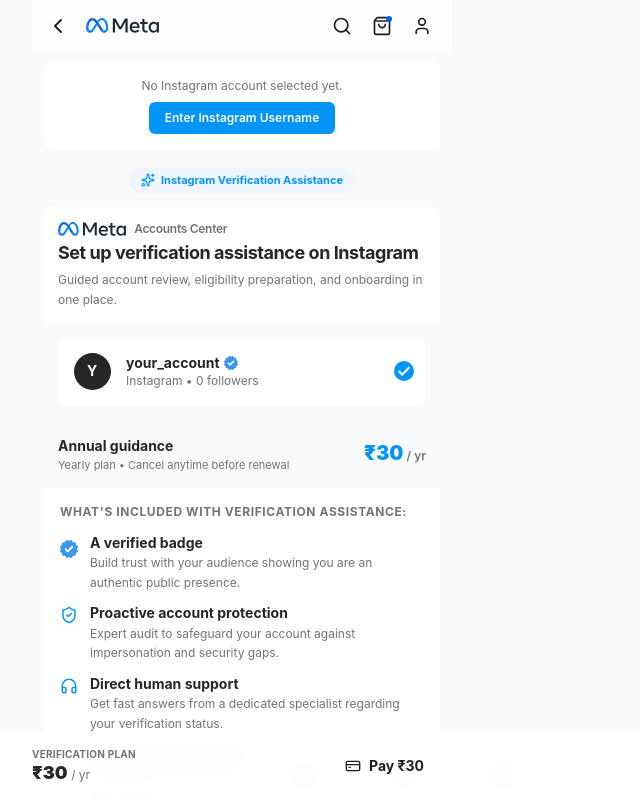
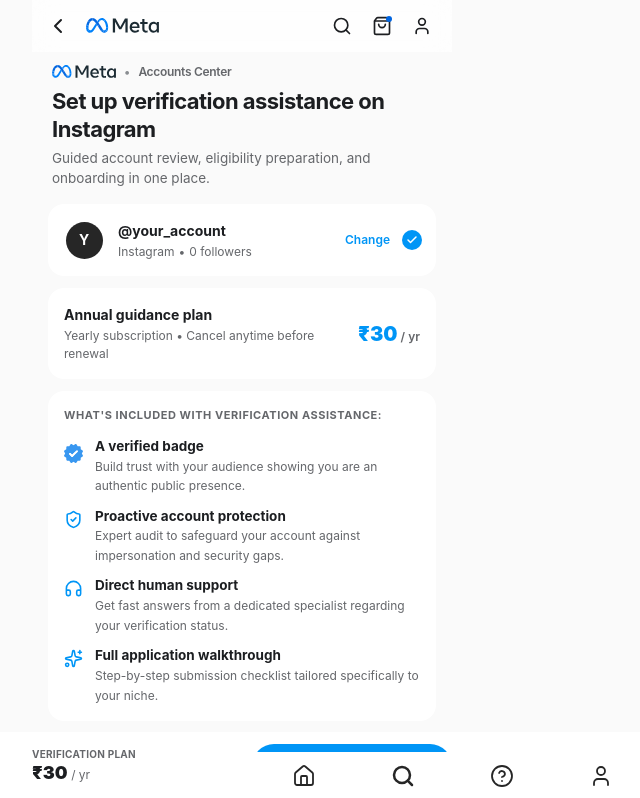
Before and after one commit to keshav1919/badge, a React (Vite) app: page /plans in a window 1280 px wide. Shown: the top 798 px of the page, without its empty margins (398-1038 px from the left). Built offline with nearby package versions, Linux system fonts and the light colour scheme.

Commit message:
fix(plans): redesign Meta Accounts Center header, fix spacing and hierarchy, and eliminate duplicate profile cards

```diff
--- a/src/components/PlanCard.jsx
+++ b/src/components/PlanCard.jsx
@@ -1,6 +1,7 @@
-import React, { useState, useEffect } from 'react';
+import React, { useState } from 'react';
 import { useNavigate } from 'react-router-dom';
 import {
+  Check,
   ShieldCheck,
   Headphones,
   Sparkles,
@@ -14,7 +15,7 @@
 import { useUser } from '../context/UserContext';
 import paymentService from '../services/paymentService';
 
-export const PlanCard = () => {
+export const PlanCard = ({ onOpenUsernameModal }) => {
   const navigate = useNavigate();
   const { currentUser } = useUser();
   const [isProcessing, setIsProcessing] = useState(false);
@@ -82,29 +83,28 @@
 
   return (
     <>
-      <div className="w-full max-w-[420px] mx-auto bg-white rounded-lg border border-[#DBDBDB] overflow-hidden">
-        {/* Meta Accounts Center Header Banner */}
-        <div className="p-3.5 border-b border-[#EFEFEF] space-y-1">
-          <div className="flex items-center gap-2 mb-1">
-            <MetaLogo size={18} />
-            <span className="text-xs font-semibold text-[#737373] tracking-tight">
+      {/* Top Meta Accounts Center Page Header (Spacious, authentic Meta styling) */}
+      <div className="text-left mb-4 px-1">
+        <div className="flex items-center gap-2 mb-2">
+          <MetaLogo height={14} />
+          <span className="text-[#8A8D91] text-xs leading-none">•</span>
+          <span className="text-xs font-semibold text-[#65676B] tracking-tight">
             Accounts Center
           </span>
         </div>
-          <h2 className="text-lg font-bold text-[#262626] tracking-tight leading-snug">
+        <h1 className="text-[22px] font-bold text-[#1C1E21] tracking-tight leading-[1.25] mb-1.5">
           Set up verification assistance on Instagram
-          </h2>
-          <p className="text-xs text-[#737373] leading-relaxed">
+        </h1>
+        <p className="text-[13.5px] text-[#65676B] leading-[1.45]">
           Guided account review, eligibility preparation, and onboarding in one place.
         </p>
       </div>
 
-        {/* Profile Selector Tile (Exact Meta style) */}
-        <div className="p-3.5 bg-[#FAFAFA] border-b border-[#EFEFEF]">
-          <div className="bg-white rounded-lg border border-[#DBDBDB] p-3 flex items-center justify-between">
+      {/* Selected Account Profile Card (Native Instagram card) */}
+      <div className="bg-white rounded-2xl border border-black/[0.08] p-3.5 mb-3 flex items-center justify-between text-left">
         <div className="flex items-center gap-3 min-w-0">
           <div className="w-11 h-11 rounded-full p-[2px] ig-story-gradient shrink-0">
-                <div className="w-full h-full rounded-full bg-white p-[1.5px]">
+            <div className="w-full h-full rounded-full bg-white p-[1.5px] overflow-hidden">
               {avatarSrc ? (
                 <img
                   src={avatarSrc}
@@ -114,48 +114,66 @@
                 />
               ) : (
                 <div className="w-full h-full rounded-full bg-[#262626] text-white flex items-center justify-center text-sm font-bold">
-                      {displayUser.username.charAt(0).toUpperCase()}
+                  {(displayUser.username || 'U').charAt(0).toUpperCase()}
                 </div>
               )}
             </div>
           </div>
           <div className="min-w-0">
-                <div className="flex items-center gap-1 font-bold text-sm text-[#262626] truncate">
-                  <span className="truncate">{displayUser.username}</span>
-                  <VerifiedBadge size={14} className="shrink-0" />
+            <div className="font-bold text-[14px] text-[#1C1E21] truncate">
+              @{displayUser.username}
             </div>
-                <div className="text-xs text-[#737373] truncate">
-                  Instagram • {displayUser.followers || '0'} followers
+            <div className="text-[12px] text-[#65676B] truncate flex items-center gap-1 mt-0.5">
+              <span>Instagram</span>
+              <span>•</span>
+              <span>{displayUser.followers || '0'} followers</span>
+              {displayUser.isPrivate !== undefined && (
+                <>
+                  <span>•</span>
+                  <span>{displayUser.isPrivate ? 'Private' : 'Public'}</span>
+                </>
+              )}
             </div>
           </div>
         </div>
 
-            {/* Selected Radio Indicator */}
-            <div className="w-5 h-5 rounded-full bg-[#0095F6] flex items-center justify-center text-white shrink-0 ml-2">
-              <svg className="w-3 h-3 fill-current stroke-current" viewBox="0 0 20 20">
-                <path d="M0 11l2-2 5 5L18 3l2 2L7 18z" />
-              </svg>
+        <div className="flex items-center gap-2 shrink-0 ml-2">
+          {onOpenUsernameModal && (
+            <button
+              type="button"
+              onClick={onOpenUsernameModal}
+              className="text-xs font-semibold text-[#0095F6] hover:text-[#1877F2] transition-colors px-1 py-0.5 cursor-pointer"
+            >
+              Change
+            </button>
+          )}
+          <div className="w-5 h-5 rounded-full bg-[#0095F6] flex items-center justify-center text-white shrink-0">
+            <Check className="w-3 h-3 stroke-[3]" />
           </div>
         </div>
       </div>
 
-        {/* Pricing Summary (No button in page) */}
-        <div className="p-3.5 bg-[#F8FAFC] border-b border-[#EFEFEF] flex items-center justify-between">
+      {/* Pricing Summary Card */}
+      <div className="bg-white rounded-2xl border border-black/[0.08] p-4 mb-3 flex items-center justify-between text-left">
         <div>
-            <span className="text-sm font-bold text-[#262626]">Annual guidance</span>
-            <p className="text-[11px] text-[#737373]">Yearly plan • Cancel anytime before renewal</p>
+          <span className="text-[14px] font-bold text-[#1C1E21] block">
+            Annual guidance plan
+          </span>
+          <p className="text-[12px] text-[#65676B] mt-0.5">
+            Yearly subscription • Cancel anytime before renewal
+          </p>
         </div>
-          <div className="text-right">
+        <div className="text-right shrink-0 ml-3">
           <span className="text-xl font-black text-[#0095F6]">
             {formatCurrency(PAYMENT_CONFIG.amount)}
           </span>
-            <span className="text-xs font-semibold text-[#737373]"> / yr</span>
+          <span className="text-xs font-semibold text-[#65676B]"> / yr</span>
         </div>
       </div>
 
-        {/* Meta Accounts Center Feature List */}
-        <div className="p-4 space-y-3.5 bg-white">
-          <div className="text-xs font-bold uppercase tracking-wider text-[#737373]">
+      {/* Meta Accounts Center What's Included Feature List */}
+      <div className="bg-white rounded-2xl border border-black/[0.08] p-4 text-left space-y-3.5 mb-4">
+        <div className="text-[11px] font-bold uppercase tracking-wider text-[#65676B]">
           What's included with verification assistance:
         </div>
 
@@ -166,16 +184,16 @@
               <div key={i} className="flex items-start gap-3">
                 <div className="mt-0.5 shrink-0">
                   {b.isCustomBadge ? (
-                      <VerifiedBadge size={18} />
+                    <VerifiedBadge size={19} color="#3897F0" />
                   ) : (
-                      <Icon className={`w-[18px] h-[18px] ${b.color || 'text-[#0095F6]'}`} />
+                    <Icon className={`w-[19px] h-[19px] ${b.color || 'text-[#0095F6]'}`} />
                   )}
                 </div>
-                  <div className="space-y-0.5">
-                    <div className="text-sm font-bold text-[#262626] leading-tight">
+                <div className="space-y-0.5 min-w-0">
+                  <div className="text-[13.5px] font-bold text-[#1C1E21] leading-tight">
                     {b.title}
                   </div>
-                    <div className="text-xs text-[#737373] leading-relaxed">
+                  <div className="text-[12px] text-[#65676B] leading-relaxed">
                     {b.desc}
                   </div>
                 </div>
@@ -184,30 +202,29 @@
           })}
         </div>
       </div>
-      </div>
 
       {/* Permanently Fixed Footer Bottom Bar with Pay Button */}
-      <div className="fixed bottom-0 left-0 right-0 z-50 bg-white/95 backdrop-blur-md border-t border-[#DBDBDB] p-3">
-        <div className="max-w-[420px] mx-auto flex items-center justify-between gap-3">
-          <div>
-            <div className="text-[10px] uppercase font-bold text-[#737373] tracking-wide">
+      <div className="fixed bottom-0 left-0 right-0 z-40 bg-white/95 backdrop-blur-md border-t border-black/[0.08] p-3">
+        <div className="max-w-[420px] mx-auto flex items-center justify-between gap-4">
+          <div className="text-left">
+            <div className="text-[10px] uppercase font-bold text-[#65676B] tracking-wide">
               Verification Plan
             </div>
-            <div className="text-lg font-black text-[#262626] leading-tight">
+            <div className="text-lg font-black text-[#1C1E21] leading-tight">
               {formatCurrency(PAYMENT_CONFIG.amount)}{' '}
-              <span className="text-xs font-normal text-[#737373]">/ yr</span>
+              <span className="text-xs font-normal text-[#65676B]">/ yr</span>
             </div>
           </div>
           <button
             type="button"
             onClick={handleDirectPay}
             disabled={isProcessing}
-            className="ig-btn-primary px-7 h-11 text-sm font-bold flex items-center gap-2 rounded-md active:scale-95 transition-all cursor-pointer"
+            className="flex-1 max-w-[200px] h-11 rounded-full bg-[#0095F6] hover:bg-[#1877F2] active:bg-[#0081D6] text-white text-[14px] font-semibold flex items-center justify-center gap-2 transition-colors cursor-pointer"
           >
             {isProcessing ? (
               <>
                 <Loader2 className="w-4 h-4 animate-spin" />
-                <span>Preparing Payment...</span>
+                <span>Preparing...</span>
               </>
             ) : (
               <>
--- a/src/pages/Plans.jsx
+++ b/src/pages/Plans.jsx
@@ -1,18 +1,12 @@
 import React, { useState } from 'react';
-import { Check, Sparkles } from 'lucide-react';
 import { PlanCard } from '../components/PlanCard';
-import { InstagramBanner } from '../components/InstagramBanner';
 import { UsernameModal } from '../components/UsernameModal';
-import { PLANS_DATA } from '../data/plans';
-import { useUser } from '../context/UserContext';
 
 export const Plans = () => {
-  const plan = PLANS_DATA[0];
-  const { currentUser } = useUser();
   const [isModalOpen, setIsModalOpen] = useState(false);
 
   return (
-    <div className="w-full max-w-[420px] mx-auto px-3 py-2.5 pb-24 space-y-3 select-none">
+    <div className="w-full max-w-[420px] mx-auto px-4 pt-3 pb-24 select-none">
       {/* Username Modal for changing accounts */}
       <UsernameModal
         isOpen={isModalOpen}
@@ -20,42 +14,8 @@
         redirectPath="/plans"
       />
 
-      {/* Top Banner: Dynamic Instagram Profile Banner */}
-      <InstagramBanner
-        user={currentUser}
-        onChangeUsername={() => setIsModalOpen(true)}
-      />
-
-      {/* Sleek Compact Header */}
-      <div className="text-center pt-0.5 pb-0.5">
-        <div className="inline-flex items-center gap-1.5 px-3 py-1 rounded-full bg-blue-50 border border-blue-100 text-[11px] font-bold text-[#0095F6]">
-          <Sparkles className="w-3.5 h-3.5" />
-          <span>Instagram Verification Assistance</span>
-        </div>
-      </div>
-
-      {/* Featured Plan Card with Direct Pay Button */}
-      <div>
-        <PlanCard plan={plan} />
-      </div>
-
-      {/* What We Provide */}
-      <div className="bg-white rounded-lg border border-[#DBDBDB] p-4 space-y-3">
-        <h4 className="font-bold text-sm text-[#0F1419] flex items-center gap-2">
-          <div className="w-5 h-5 rounded-full bg-blue-50 flex items-center justify-center text-[#0095F6]">
-            <Check className="w-3.5 h-3.5 stroke-[3]" />
-          </div>
-          <span>What We Provide</span>
-        </h4>
-        <ul className="space-y-2 text-xs text-neutral-700">
-          {plan.whatIncluded.map((item, idx) => (
-            <li key={idx} className="flex items-start gap-2">
-              <span className="text-[#0095F6] font-bold">•</span>
-              <span>{item}</span>
-            </li>
-          ))}
-        </ul>
-      </div>
+      {/* Primary Verification Plan Flow */}
+      <PlanCard onOpenUsernameModal={() => setIsModalOpen(true)} />
     </div>
   );
 };
```
Lines whose indentation alone changed are shown as unchanged.
